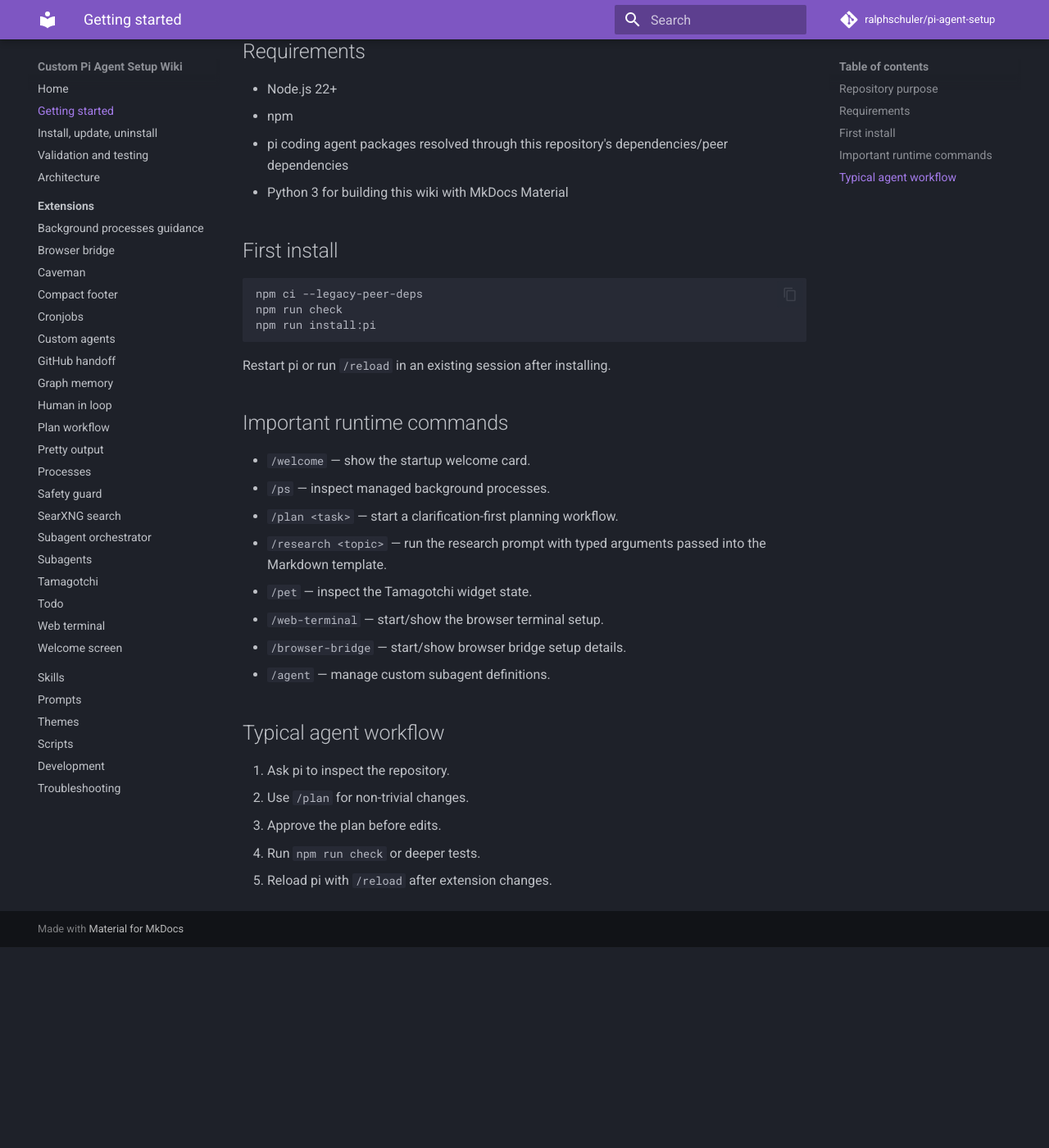
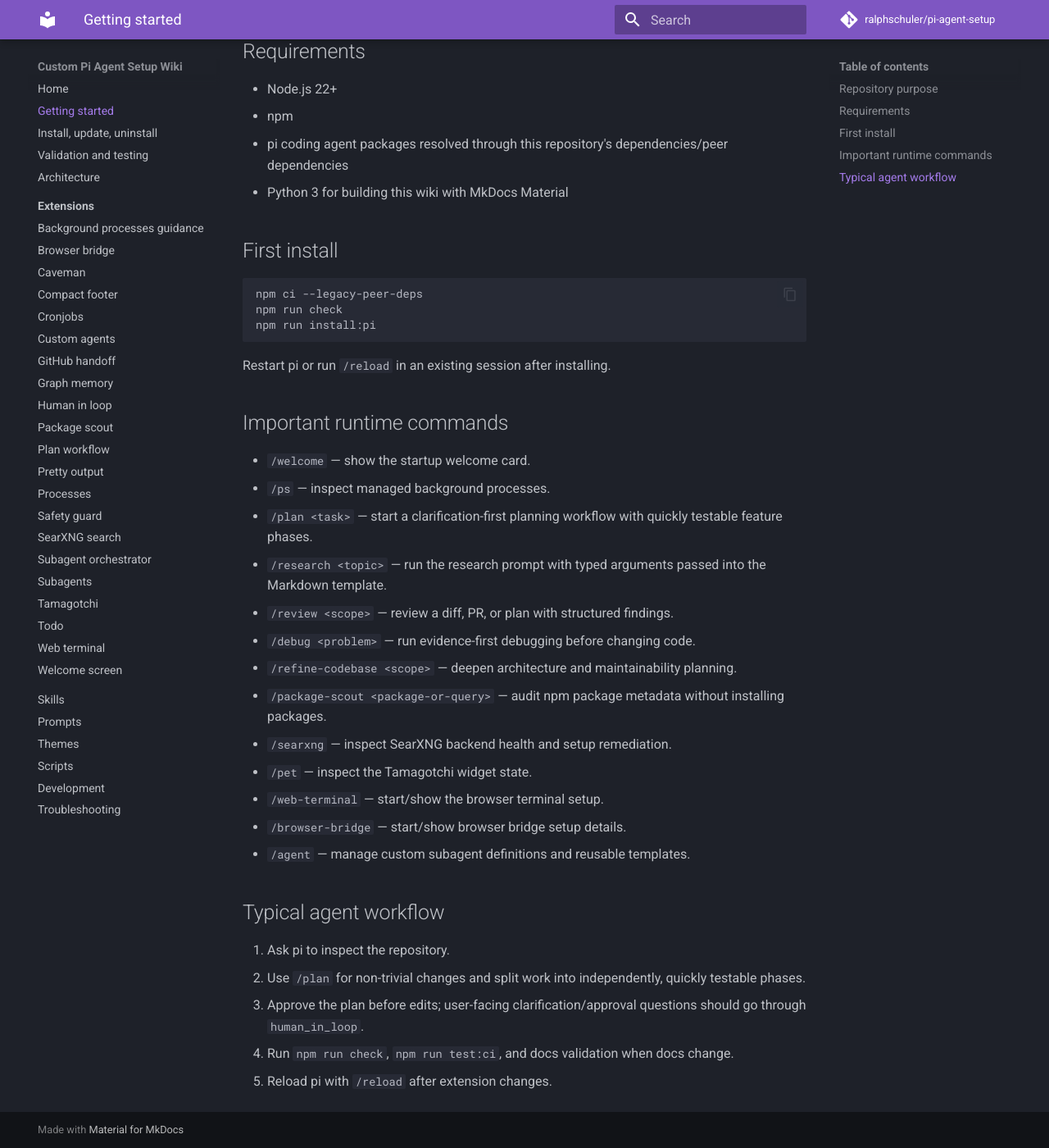
Before and after one commit to ralphschuler/pi-agent-setup, an MkDocs documentation site: the page built from docs/getting-started.md, in a window 1280 px wide and 1400 px high, scrolled down 277 px. Shown: the whole window at 82% size. Built offline with MkDocs 1.6.1 and Material for MkDocs 9.7.7, drawn with Linux system fonts in a browser that asks for light colours; comment, search, counter and statistics services are not loaded; before the commit the page ends 1432 px from its top, so only the background shows below that.

Commit message:
Update docs, tests, and rollout validation
Closes #19

```diff
--- a/docs/getting-started.md
+++ b/docs/getting-started.md
@@ -25,17 +25,22 @@ Restart pi or run `/reload` in an existing session after installing.
 
 - `/welcome` — show the startup welcome card.
 - `/ps` — inspect managed background processes.
-- `/plan <task>` — start a clarification-first planning workflow.
+- `/plan <task>` — start a clarification-first planning workflow with quickly testable feature phases.
 - `/research <topic>` — run the research prompt with typed arguments passed into the Markdown template.
+- `/review <scope>` — review a diff, PR, or plan with structured findings.
+- `/debug <problem>` — run evidence-first debugging before changing code.
+- `/refine-codebase <scope>` — deepen architecture and maintainability planning.
+- `/package-scout <package-or-query>` — audit npm package metadata without installing packages.
+- `/searxng` — inspect SearXNG backend health and setup remediation.
 - `/pet` — inspect the Tamagotchi widget state.
 - `/web-terminal` — start/show the browser terminal setup.
 - `/browser-bridge` — start/show browser bridge setup details.
-- `/agent` — manage custom subagent definitions.
+- `/agent` — manage custom subagent definitions and reusable templates.
 
 ## Typical agent workflow
 
 1. Ask pi to inspect the repository.
-2. Use `/plan` for non-trivial changes.
-3. Approve the plan before edits.
-4. Run `npm run check` or deeper tests.
+2. Use `/plan` for non-trivial changes and split work into independently, quickly testable phases.
+3. Approve the plan before edits; user-facing clarification/approval questions should go through `human_in_loop`.
+4. Run `npm run check`, `npm run test:ci`, and docs validation when docs change.
 5. Reload pi with `/reload` after extension changes.
--- a/mkdocs.yml
+++ b/mkdocs.yml
@@ -55,6 +55,7 @@ nav:
       - GitHub handoff: extensions/github-handoff.md
       - Graph memory: extensions/graph-memory.md
       - Human in loop: extensions/human-in-loop.md
+      - Package scout: extensions/package-scout.md
       - Plan workflow: extensions/plan.md
       - Pretty output: extensions/pretty-output.md
       - Processes: extensions/processes.md
--- a/package.json
+++ b/package.json
@@ -21,6 +21,8 @@
     "typecheck": "tsc --noEmit",
     "lint": "eslint .",
     "format:check": "prettier --check \"**/*.{json,md,yml,yaml,js,mjs,ts,css,html}\"",
+    "docs:build": "mkdocs build --strict",
+    "docs:serve": "mkdocs serve",
     "test": "node --test tests/**/*.test.mjs",
     "test:unit": "node --test tests/unit/*.test.mjs",
     "test:integration": "node --test tests/integration/*.test.mjs",
```
Also changed, not shown: docs/skills.md (+2 -0 lines), docs/validation-testing.md (+6 -3 lines), 1 other file.
